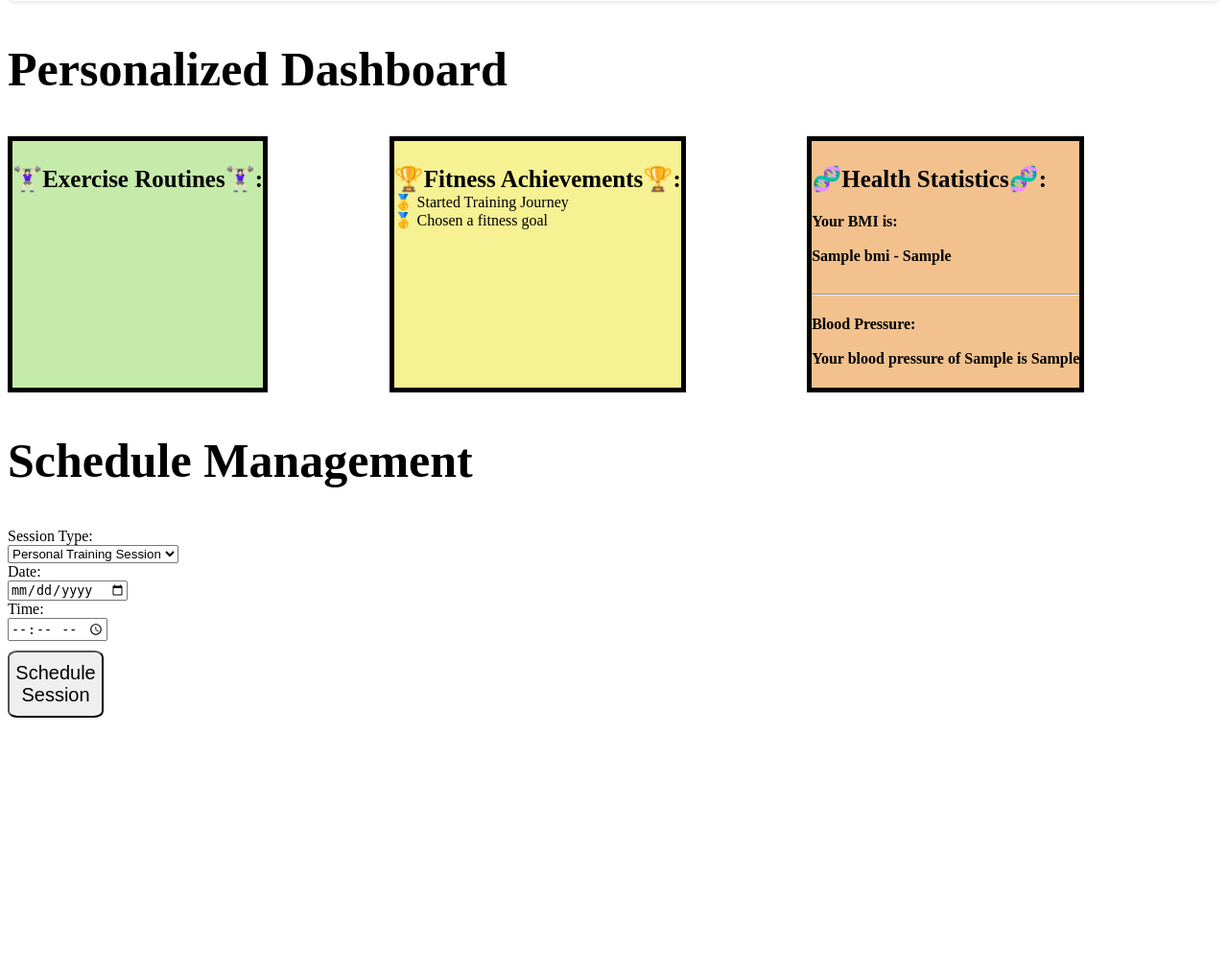
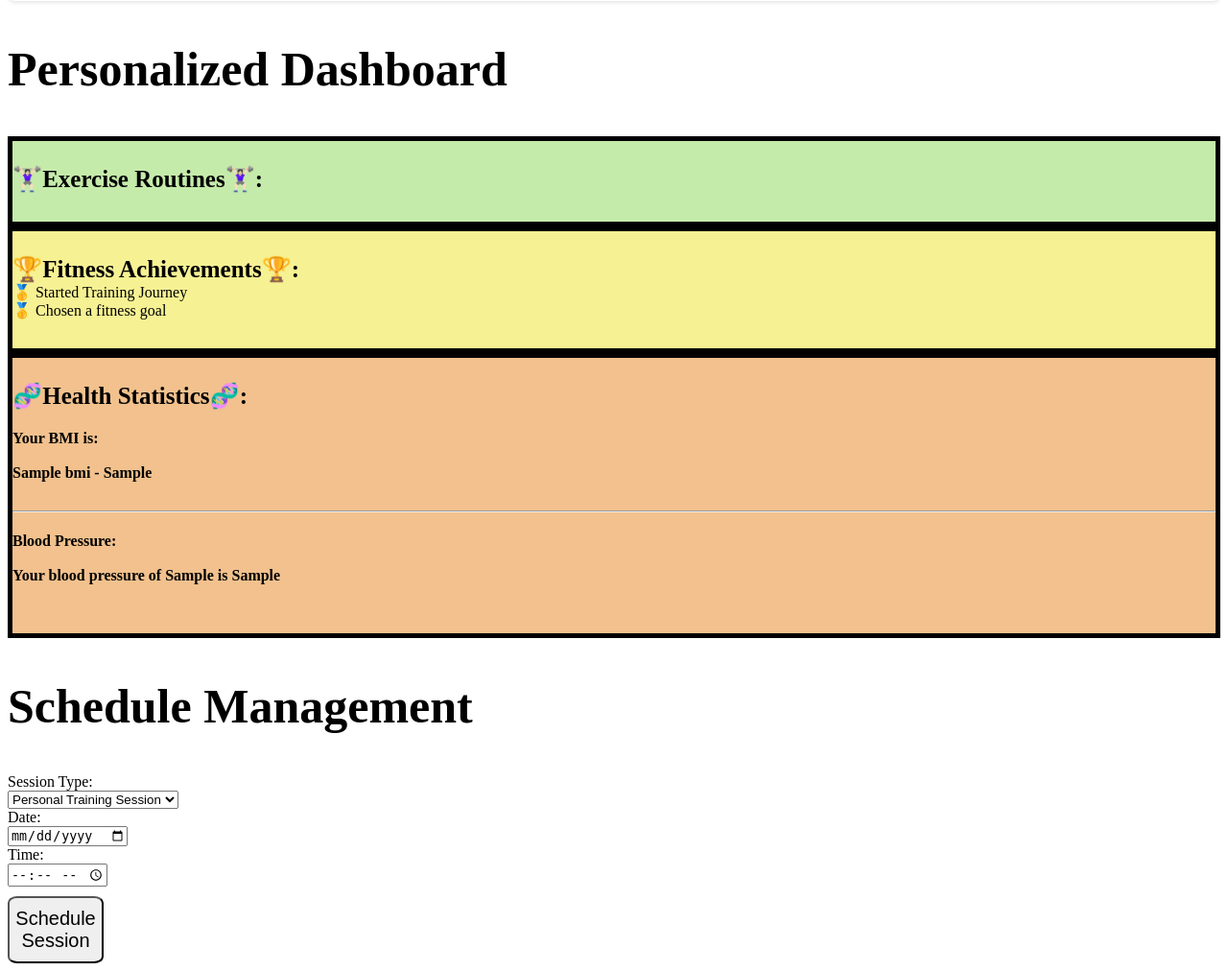
Before and after one commit to SamerFrangieh/3005_Final_project, a Django app: template FitForAll/myapp/templates/myapp/dashboard/index.html in a window 1280 px wide. Shown: the part 990-2002 px from the top of the page at 96% size. Before the commit the page ends 1738 px from the top, so only its background shows below. Run offline with Django 4.2, Linux system fonts and the light colour scheme; the template is opened without the code that fills it: most values are stand-ins (such as "Sample title", 1, 10 or a date in 2020).

Commit message:
different dashboard display

```diff
--- a/FitForAll/myapp/templates/myapp/dashboard/index.html
+++ b/FitForAll/myapp/templates/myapp/dashboard/index.html
@@ -78,7 +78,7 @@
             font-size: 20px;
         }
         .dashboard-content{
-            display: flex;
+
             gap: 10%;
         }
         .dashboard-content > div > h3{
@@ -92,15 +92,18 @@
         .routines{
             background-color: #C5EBAA;
             border: 5px solid black;
+            padding-bottom: 30px;
         }
         .Achievements{
             background-color: #F6F193;
             border: 5px solid black;
+            padding-bottom: 30px;
         }
         .stats{
             background-color: #F2C18D;
             border: 5px solid black;
             margin: 0;
+            padding-bottom: 30px;
         }
         .bmi{
             display: inline-flex;
```
